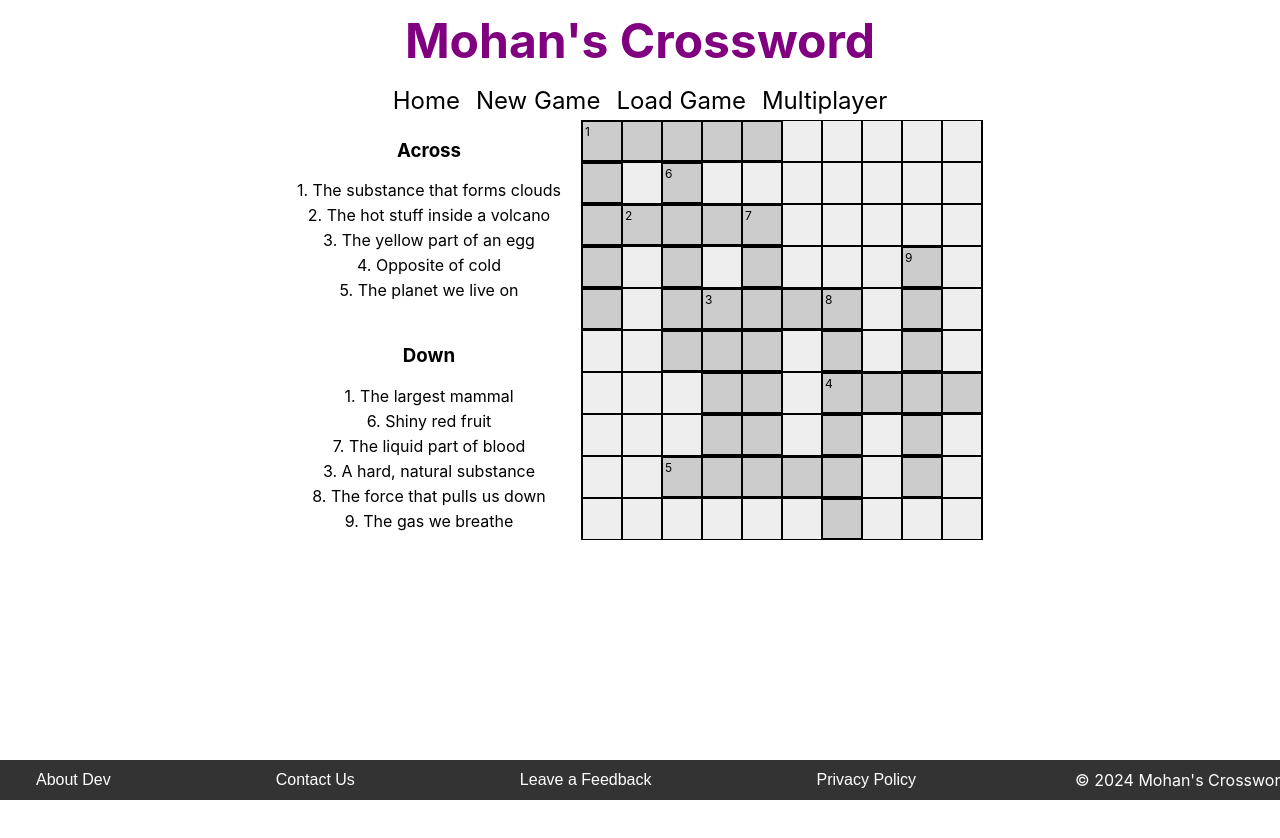
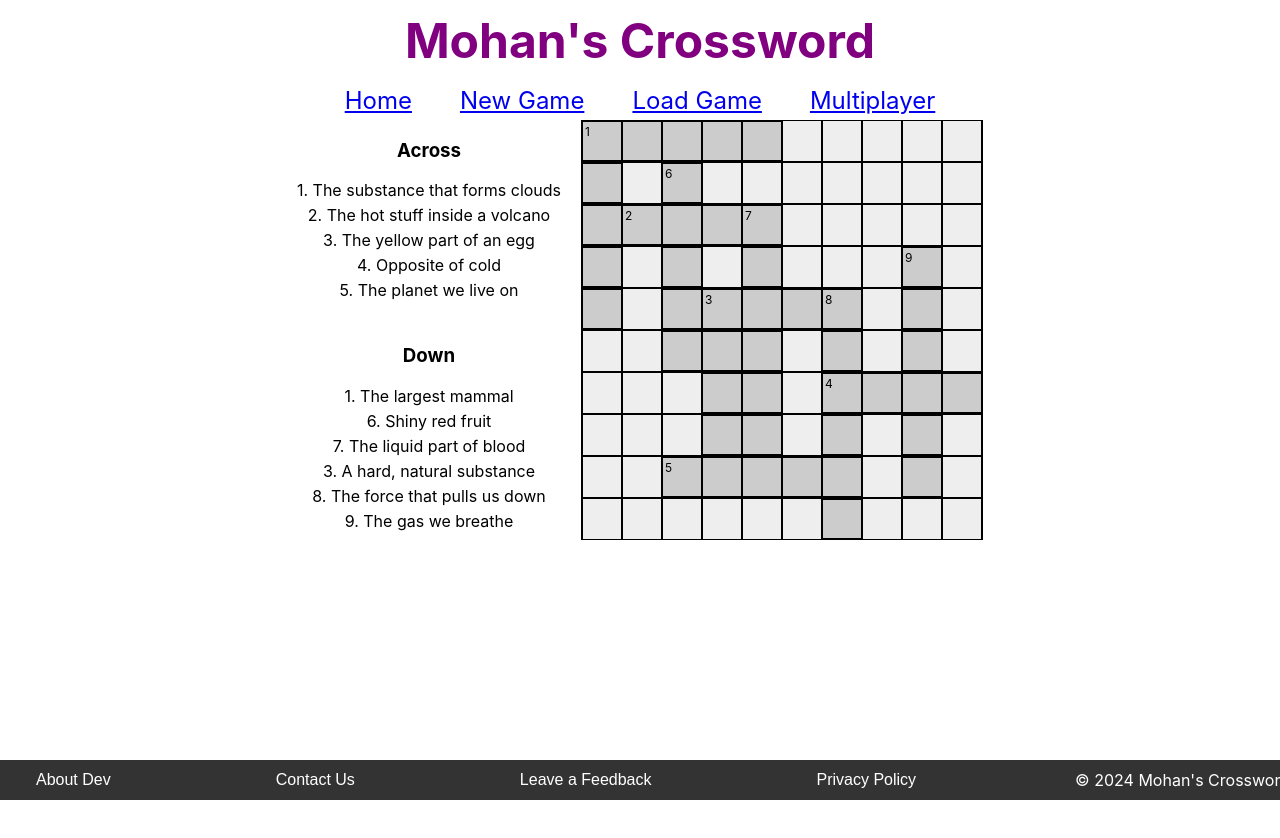
Before and after one commit to mohan-sys/mohans_crossword, a React (Create React App) app: page / in a window 1280 px wide. Shown: the top 838 px of the page. Built offline with nearby package versions, Linux system fonts and the light colour scheme.

Commit message:
added pages

```diff
--- a/package.json
+++ b/package.json
@@ -8,6 +8,7 @@
     "@testing-library/user-event": "^13.5.0",
     "react": "^18.3.1",
     "react-dom": "^18.3.1",
+    "react-router-dom": "^6.26.0",
     "react-scripts": "5.0.1",
     "styled-components": "^6.1.11",
     "web-vitals": "^2.1.4"
--- a/src/App.js
+++ b/src/App.js
@@ -4,18 +4,23 @@ import Header from './components/Header';
 import NavBar from './components/NavBar';
 import Footer from './components/Footer';
 import MainContent from './components/MainContent';
+import Home from './pages/Home';
+import Multiplayer from './pages/Multiplayer';
+import { BrowserRouter as Router, Routes, Route } from 'react-router-dom';
 
 function App() {
 
 
 
   return (
-    <div className="App">
-      < Header/>
-      < NavBar />
-      <MainContent  />
-      < Footer />
-    </div>
+    <Router>
+      <div className="App">
+        <Routes>
+          <Route path="/" element={<Home />} />
+          <Route path="/multiplayer" element={<Multiplayer />} />
+        </Routes>
+      </div>
+    </Router>
   );
 }
 
--- a/src/components/NavBar.js
+++ b/src/components/NavBar.js
@@ -1,15 +1,16 @@
 import React from 'react';
 import styled from 'styled-components';
+import { Link } from 'react-router-dom';
 
 function NavBar() {
   return (
     <Component>
         <nav>
             <NavList>
-                <NavItem>Home</NavItem>
-                <NavItem>New Game</NavItem>
-                <NavItem>Load Game</NavItem>
-                <NavItem>Multiplayer</NavItem>
+                <NavItem><Link to="/">Home</Link></NavItem>
+                <NavItem><Link to="/">New Game</Link></NavItem>
+                <NavItem><Link to="/">Load Game</Link></NavItem>
+                <NavItem><Link to="/multiplayer">Multiplayer</Link></NavItem>
             </NavList>
         </nav>
     </Component>
@@ -35,9 +36,18 @@ const NavList = styled.ul`
     gap: 1rem;
 `
 
-const NavItem = styled.li`
+const NavItem = styled(Link)`
+    color: white;
+    padding: 0.5rem 1rem;
+    border-radius: 5px;
+    text-decoration: none;
     cursor: pointer;
+    display: flex;
+    align-items: center;
+    justify-content: center;
+
     &:hover {
-        text-decoratiom: underline;
+        cursor: pointer;
+        text-decoration: none;
     }
-`
+`;
--- /dev/null
+++ b/src/pages/Home.js
@@ -0,0 +1,18 @@
+import React from 'react';
+import Header from '../components/Header';
+import NavBar from '../components/NavBar';
+import Footer from '../components/Footer';
+import MainContent from '../components/MainContent';
+
+const Home = () => {
+  return (
+    <div>
+      <Header />
+      <NavBar />
+      <MainContent />
+      <Footer />
+    </div>
+  );
+};
+
+export default Home;
--- /dev/null
+++ b/src/pages/Multiplayer.js
@@ -0,0 +1,18 @@
+import React from 'react';
+import Header from '../components/Header';
+import NavBar from '../components/NavBar';
+import Footer from '../components/Footer';
+import MainContent from '../components/MainContent';
+
+const Multiplayer = () => {
+  return (
+    <div>
+      <Header />
+      <NavBar />
+      <MainContent />
+      <Footer />
+    </div>
+  );
+};
+
+export default Multiplayer;
```
Also changed, not shown: 2 other files (tests, documents, lock files or other folders).
